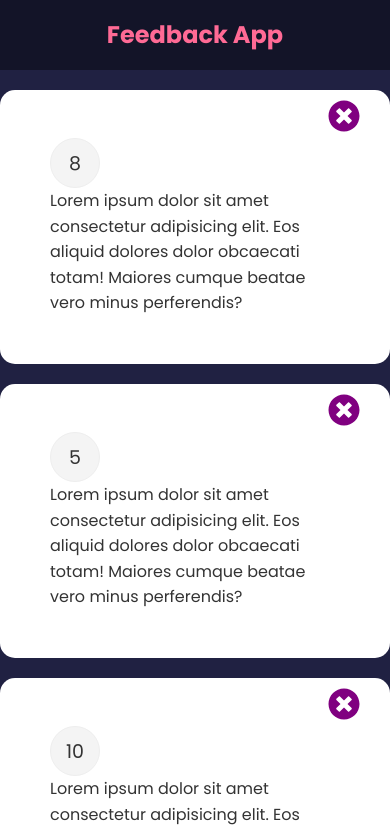
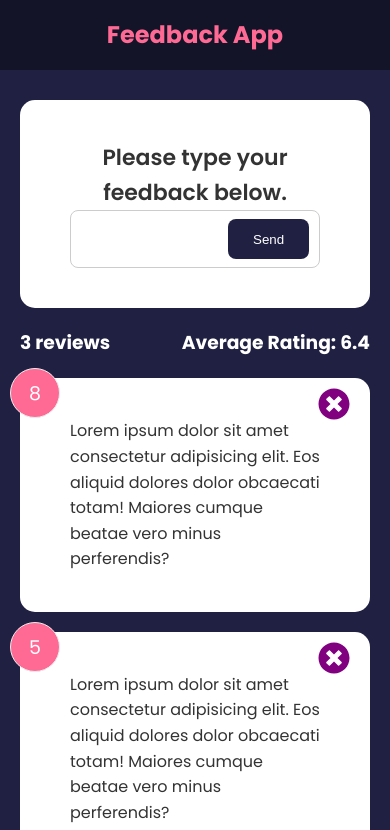
Before and after one commit to Pratapdong12/feedBackApp, a React (Create React App) app: page / in a window 390 px wide. Shown: the top 830 px of the page. Built offline with nearby package versions, Linux system fonts and the light colour scheme.

Commit message:
Feedback form and reusable butotn Component Added

```diff
--- a/src/App.js
+++ b/src/App.js
@@ -2,21 +2,26 @@ import React from 'react';
 import Header from './components/Header';
 import { FeedbackData } from './data/FeedbackData';
 import FeedbackList from './components/FeedbackList';
+import FeedbackStats from './components/FeedbackStats';
+import FeedbackForm from './components/FeedbackForm';
+import Button from './components/shared/Button';
 
 function App() {
-
   const [feedback, setFeedback] = React.useState(FeedbackData);
 
-  const deleteFeedback = (id) =>{
-    if (window.confirm('Are u sure u want to delete')){
+  const deleteFeedback = (id) => {
+    if (window.confirm('Are you sure you want to delete?')) {
       setFeedback(feedback.filter((item) => item.id !== id));
     }
-    };
+  };
+
   return (
     <>
       <Header />
-      <div className="container">
-      <FeedbackList feedback={feedback} handleDelete={deleteFeedback}/>
+      <div className='container'>
+        <FeedbackForm />
+        <FeedbackStats feedback={feedback} />
+        <FeedbackList feedback={feedback} handleDelete={deleteFeedback} />
       </div>
     </>
   );
--- /dev/null
+++ b/src/components/FeedbackForm.js
@@ -0,0 +1,19 @@
+import React from 'react';
+import Button from './shared/Button';
+import Card from './shared/Card';
+
+function FeedbackForm() {
+  return (
+    <Card>
+      <form>
+        <h2>Please type your feedback below.</h2>
+        <div className='input-group'>
+          <input type='text' />
+          <Button> Send </Button>
+        </div>
+      </form>
+    </Card>
+  );
+}
+
+export default FeedbackForm;
--- /dev/null
+++ b/src/components/FeedbackStats.js
@@ -0,0 +1,12 @@
+function FeedbackStats({ feedback }) {
+    const average = 6.4;
+
+    return (
+      <div className='feedback-stats'>
+        <h3>{feedback.length} reviews</h3>
+        <h3>Average Rating: {average}</h3>
+      </div>
+    );
+  }
+
+  export default FeedbackStats;
--- /dev/null
+++ b/src/components/shared/Button.js
@@ -0,0 +1,15 @@
+function Button({ children, isDisabled, type, version }) {
+    return (
+      <button type={type} disabled={isDisabled} className={`btn btn-${version}`}>
+        {children}
+      </button>
+    );
+  }
+
+  Button.defaultProps = {
+    version: 'primary',
+    type: 'button',
+    isDisabled: false,
+  };
+
+  export default Button;
--- a/src/index.css
+++ b/src/index.css
@@ -1,8 +1,8 @@
 @import url("https://fonts.googleapis.com/css2?family=Poppins:wght@400;600;700&display=swap");
 
 * {
+  box-sizing: border-box;
   margin: 0;
-  box-sizing: border-box;
   padding: 0;
 }
 
@@ -13,26 +13,50 @@ body {
   line-height: 1.6;
 }
 
+ul {
+  list-style: none;
+}
+
+.container {
+  max-width: 768px;
+  margin: auto;
+  padding: 0 20px;
+}
+
 header {
   height: 70px;
   width: 100%;
   display: flex;
   justify-content: space-between;
   align-items: center;
-}
-
-.container {
-  max-width: 768;
-  margin: auto;
+  margin-bottom: 30px;
 }
 
 .card {
   background-color: #fff;
   color: #333;
   border-radius: 15px;
-  padding: 48px 50px;
+  padding: 40px 50px;
   margin: 20px 0;
   position: relative;
+}
+
+.card.reverse {
+  background-color: rgba(0, 0, 0, 0.4);
+  color: #fff;
+}
+
+.card h2 {
+  font-size: 22px;
+  font-weight: 600;
+  text-align: center;
+}
+
+.rating {
+  display: flex;
+  align-items: center;
+  justify-content: space-around;
+  margin: 30px 0 40px;
 }
 
 .rating li,
@@ -48,11 +72,157 @@ header {
   border: 1px #eee solid;
   transition: 0.3s;
 }
-.close {
+
+.rating li label {
+  position: absolute;
+  top: 50%;
+  left: 50%;
+  width: 50px;
+  height: 50px;
+  padding: 10px;
+  border-radius: 50%;
+  transform: translate(-50%, -50%);
+  cursor: pointer;
+}
+
+.rating li:hover,
+.num-display {
+  background: #ff6a95;
+  color: #fff;
+}
+
+[type="radio"] {
+  opacity: 0;
+}
+
+[type="radio"]:checked ~ label {
+  background: #ff6a95;
+  color: #fff;
+}
+
+.input-group {
+  display: flex;
+  flex-direction: row;
+  border: 1px solid #ccc;
+  padding: 8px 10px;
+  border-radius: 8px;
+}
+
+input {
+  flex-grow: 2;
+  border: none;
+  font-size: 16px;
+}
+
+input:focus {
+  outline: none;
+}
+
+.feedback-stats {
+  color: #fff;
+  display: flex;
+  justify-content: space-between;
+  align-items: center;
+}
+
+.num-display {
+  position: absolute;
+  top: -10px;
+  left: -10px;
+}
+
+.close,
+.edit {
+  position: absolute;
+  top: 10px;
+  right: 20px;
   cursor: pointer;
   background: none;
   border: none;
+}
+
+.edit {
+  right: 40px;
+}
+
+.btn {
+  color: #fff;
+  border: 0;
+  border-radius: 8px;
+  color: #fff;
+  width: 100px;
+  height: 40px;
+  cursor: pointer;
+}
+
+.btn-primary {
+  background-color: #202142;
+}
+
+.btn-secondary {
+  background: #ff6a95;
+}
+
+.btn:hover {
+  transform: scale(0.98);
+  opacity: 0.9;
+}
+
+.btn:disabled {
+  background-color: #cccccc;
+  color: #333;
+  cursor: auto;
+}
+
+.btn:disabled:hover {
+  transform: scale(1);
+  opacity: 1;
+}
+
+.message {
+  padding-top: 10px;
+  text-align: center;
+  color: rebeccapurple;
+}
+
+.about-link {
   position: absolute;
-  top: 10px;
-  right: 30px;
+  bottom: 20px;
+  right: 20px;
+  color: #fff;
+  cursor: pointer;
 }
+
+.about-link a {
+  color: #fff;
+}
+
+.about-link a:hover {
+  color: #ff6a95;
+}
+
+.about h1 {
+  margin-bottom: 20px;
+}
+
+.about p {
+  margin: 10px 0;
+}
+
+@media (max-width: 600px) {
+  .rating li {
+    margin: 10px 3px;
+  }
+
+  .rating {
+    display: flex;
+    align-items: center;
+    justify-content: center;
+    flex-wrap: wrap;
+    margin: 30px 0 40px;
+  }
+
+  .input-group input {
+    width: 80%;
+  }
+}
```
Also changed, not shown: src/components/FeedbackItem.js (+3 -4 lines), src/components/FeedbackList.js (+3 -6 lines), src/components/shared/Card.js (+5 -3 lines).
